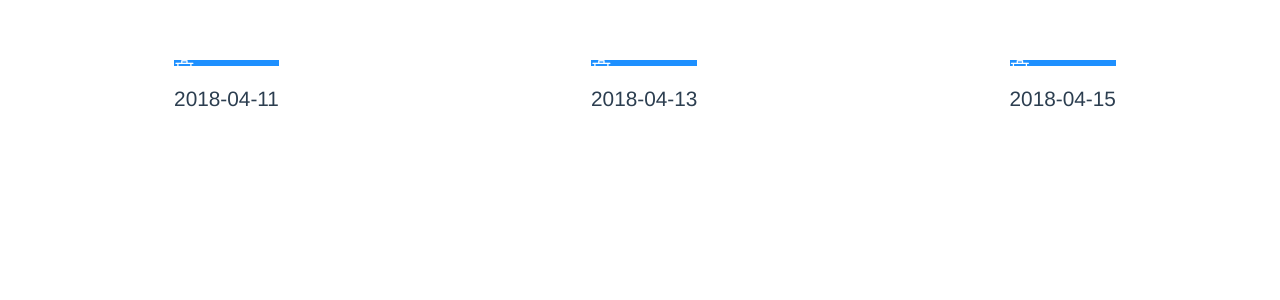
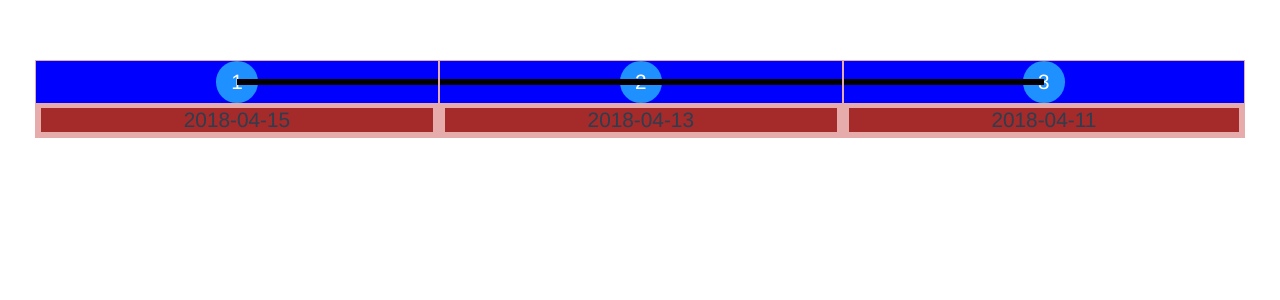
Before and after one commit to davidmoseler/horizontal-timeline, a Vue app: page / in a window 1280 px wide. Shown: the top 300 px of the page. Built offline with nearby package versions, Linux system fonts and the light colour scheme.

Commit message:
Basic layout

```diff
--- a/src/App.vue
+++ b/src/App.vue
@@ -1,17 +1,17 @@
 <template>
   <div id="app">
-    <el-horizontal-timeline reverse>
+    <el-horizontal-timeline>
       <el-horizontal-timeline-item
         v-for="(activity, i) in activities"
         :key="i"
         :timestamp="activity.timestamp"
-        icon="el-icon-delete"
       >
         {{activity.content}}
       </el-horizontal-timeline-item>
     </el-horizontal-timeline>
   </div>
 </template>
+        <!-- icon="el-icon-delete" -->
 
 <script>
 import ElHorizontalTimeline from './components/ElHorizontalTimeline.vue'
--- a/src/components/ElHorizontalTimeline.vue
+++ b/src/components/ElHorizontalTimeline.vue
@@ -16,13 +16,16 @@ export default {
 
 <style scoped>
 .timeline {
-  margin-left: 10px;
+  margin-left: 1.3em;
+  margin-right: 1.3em;
   align-content: center;
   align-items: center;
   counter-reset: stepCount;
   display: flex;
   justify-content: space-around;
   font-size: 1.3em;
+  background-color: rgb(230, 171, 171);
+  z-index: -2;
 }
 
 .reverse {
--- a/src/components/ElHorizontalTimelineItem.vue
+++ b/src/components/ElHorizontalTimelineItem.vue
@@ -1,6 +1,6 @@
 <template>
-  <div>
-    <div v-if="placement == 'top'">
+  <div class="flexpurposes">
+    <template v-if="placement == 'top'">
       <p v-if="!hideTimestamp">{{timestamp}}</p>
       <el-tooltip content="Tooltip">
         <div :class="{
@@ -8,22 +8,26 @@
           'timeline-item-large': size == 'large',
           'numbered-node': icon == undefined
         }">
-          <i v-if="icon" :class="[icon]" />
+          <div>
+            <i v-if="icon" :class="[icon]" />
+          </div>
         </div>
       </el-tooltip>
-    </div>
-    <div v-else>
+    </template>
+    <template v-else>
       <el-tooltip :content="content">
         <div :class="{
           'timeline-item': size == 'normal',
           'timeline-item-large': size == 'large',
           'numbered-node': icon == undefined
         }">
-          <i v-if="icon" :class="[icon]" />
+          <div>
+            <i v-if="icon" :class="[icon]" />
+          </div>
         </div>
       </el-tooltip>
       <p v-if="!hideTimestamp">{{timestamp}}</p>
-    </div>
+    </template>
   </div>
 </template>
 
@@ -54,20 +58,24 @@ export default {
 </script>
 
 <style scoped>
+.flexpurposes {
+  flex-grow: 1;
+  margin: 1px;
+}
 .timeline-item {
-  background: dodgerblue;
+  background: blue;
   color: white;
   content: ' ';
   display: flex;
-  flex-grow: 1;
-  height: .3em;
+  /* height: .3em; */
   line-height: 1em;
   margin: 0;
+  text-align: right;
+  justify-content: center;
   position: relative;
-  text-align: right;
-  z-index: -1;
+  /* z-index: -1; */
 }
-.timeline-item::before {
+.timeline-item div {
   color: white;
   background: dodgerblue;
   border-radius: 50%;
@@ -75,13 +83,32 @@ export default {
   left: 0em;
   right: 0em;
   line-height: 2em;
-  position: absolute;
   text-align: center;
   top: -.85em;
   width: 2em;
 }
-.numbered-node::before {
+.timeline-item::before{
+  color: white;
+  background: black;
+  height: .3em;
+  text-align: center;
+  position: absolute;
+  top: 0.85em;
+  width: 100%;
+  content: "";
+}
+.flexpurposes:first-child .timeline-item::before {
+  width: 50%;
+  left: 50%;
+}
+.flexpurposes:last-child .timeline-item::before {
+  width: 50%;
+  right: 50%;
+}
+.numbered-node div {
   counter-increment: stepCount;
+}
+.numbered-node div::before {
   content: counter(stepCount);
 }
 .timeline-item.active {
@@ -103,4 +130,8 @@ export default {
   font-size: 1.6em;
   background: maroon;
 }
+p {
+  margin: 5px;
+  background-color: brown;
+}
 </style>
```
